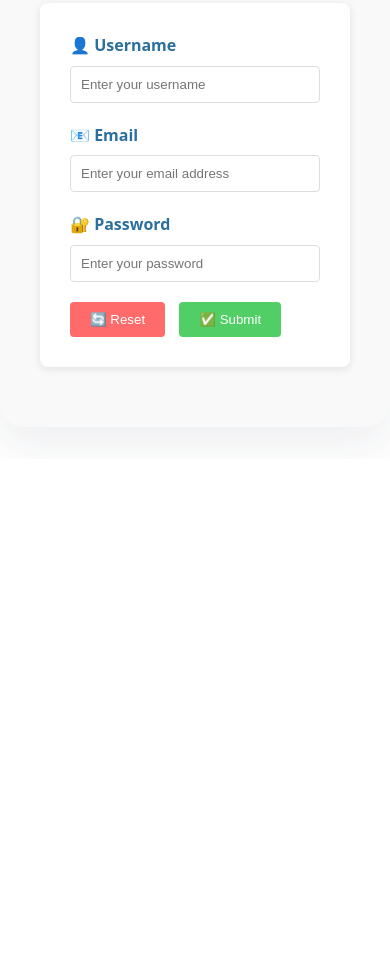
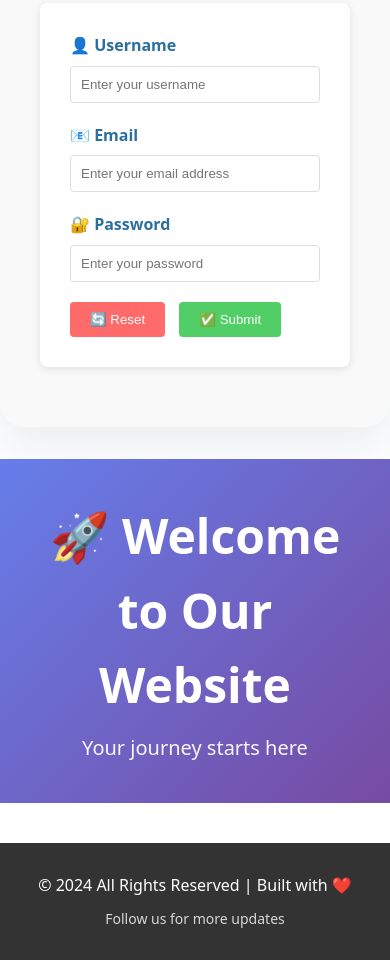
Before and after one commit to roy-tirtha/html-css-journey, a plain HTML site: page index.html in a window 390 px wide. Shown: the part 4706-5666 px from the top of the page. Before the commit the page ends 5165 px from the top, so only its background shows below. Drawn offline with Linux system fonts and the light colour scheme.

Commit message:
feat: add responsive web journey landing page with gallery, media, and registration form

```diff
--- a/index.html
+++ b/index.html
@@ -363,6 +363,17 @@
     </section>
 
 
+    <header style="background: linear-gradient(135deg, #667eea 0%, #764ba2 100%); color: white; padding: 40px 20px; text-align: center; margin-top: 30px;">
+        <h1 style="font-size: 48px; margin: 0; font-weight: bold;">🚀 Welcome to Our Website</h1>
+        <p style="font-size: 20px; margin: 10px 0 0 0;">Your journey starts here</p>
+    </header>
+
+    <footer style="background: #333; color: white; padding: 30px 20px; text-align: center; margin-top: 40px;">
+        <p style="margin: 0; font-size: 16px;">© 2024 All Rights Reserved | Built with ❤️</p>
+        <p style="margin: 10px 0 0 0; font-size: 14px; opacity: 0.8;">Follow us for more updates</p>
+    </footer>
+
+
 
 
 
```
